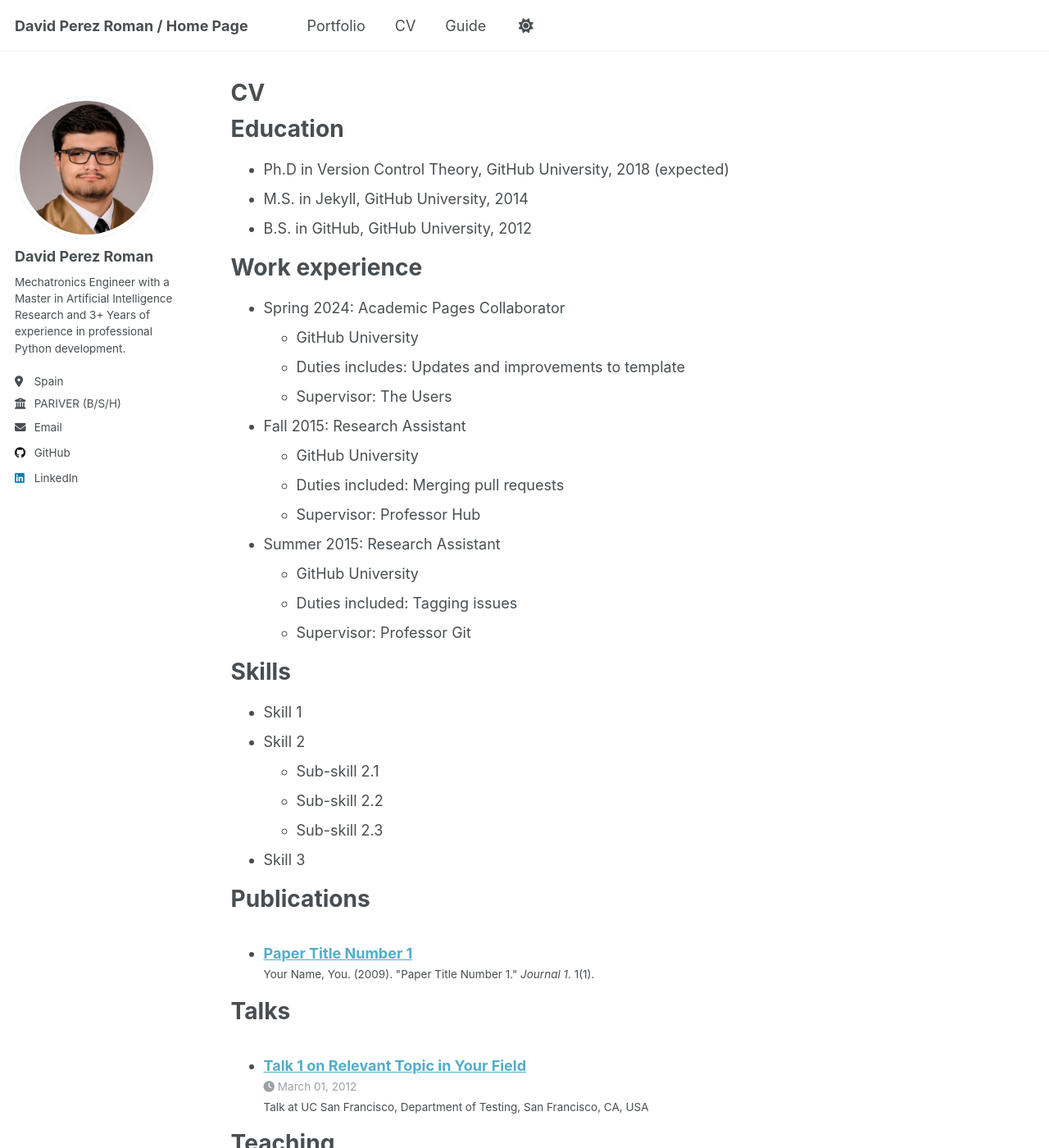
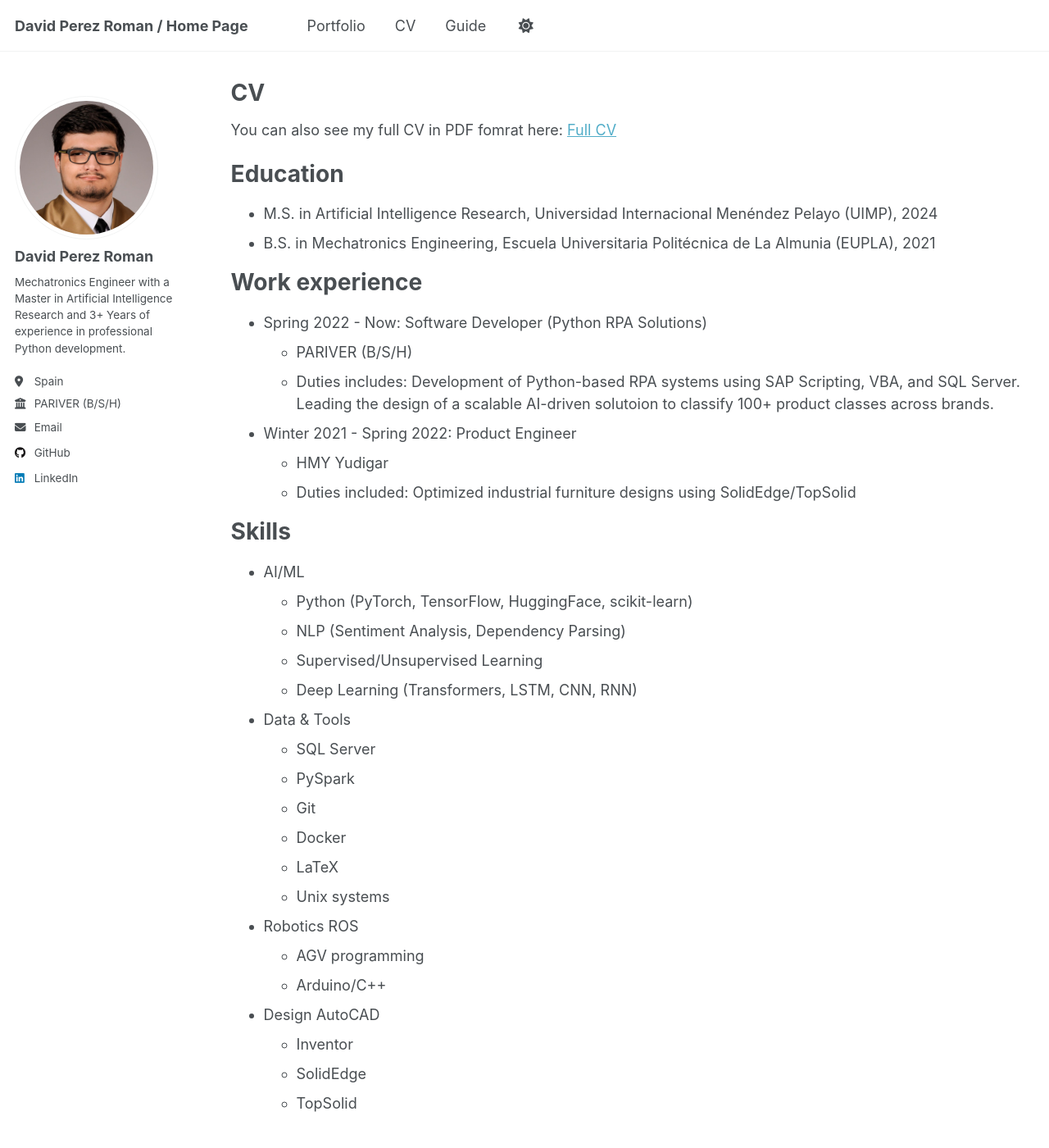
Before and after one commit to PerezDavid-98/PerezDavid-98.github.io, a Jekyll site: the page built from _pages/cv.md, in a window 1280 px wide and 1400 px high. Shown: the whole window at 82% size. Built offline with Jekyll 4.4.1, drawn with Linux system fonts in a browser that asks for light colours; some of the changed text lies outside the part shown.

Commit message:
Updated CV and About Sections

```diff
--- a/_pages/cv.md
+++ b/_pages/cv.md
@@ -9,39 +9,51 @@ redirect_from:
 
 {% include base_path %}
 
+You can also see my full CV in PDF fomrat here: [Full CV](https://perezdavid-98.github.io/files/CV.pdf)
+
+
 Education
 ======
-* Ph.D in Version Control Theory, GitHub University, 2018 (expected)
-* M.S. in Jekyll, GitHub University, 2014
-* B.S. in GitHub, GitHub University, 2012
+* M.S. in Artificial Intelligence Research, Universidad Internacional Menéndez Pelayo (UIMP), 2024
+* B.S. in Mechatronics Engineering, Escuela Universitaria Politécnica de La Almunia (EUPLA), 2021
 
 Work experience
 ======
-* Spring 2024: Academic Pages Collaborator
-  * GitHub University
-  * Duties includes: Updates and improvements to template
-  * Supervisor: The Users
+* Spring 2022 - Now: Software Developer (Python RPA Solutions)
+  * PARIVER (B/S/H)
+  * Duties includes: Development of Python-based RPA systems using SAP Scripting, VBA, and SQL Server. Leading the design of a scalable AI-driven solutoion to classify 100+ product classes across brands.
 
-* Fall 2015: Research Assistant
-  * GitHub University
-  * Duties included: Merging pull requests
-  * Supervisor: Professor Hub
+* Winter 2021 - Spring 2022: Product Engineer
+  * HMY Yudigar
+  * Duties included: Optimized industrial furniture designs using SolidEdge/TopSolid
 
-* Summer 2015: Research Assistant
-  * GitHub University
-  * Duties included: Tagging issues
-  * Supervisor: Professor Git
 
 Skills
 ======
-* Skill 1
-* Skill 2
-  * Sub-skill 2.1
-  * Sub-skill 2.2
-  * Sub-skill 2.3
-* Skill 3
+* AI/ML
+  * Python (PyTorch, TensorFlow, HuggingFace, scikit-learn)
+  * NLP (Sentiment Analysis, Dependency Parsing)
+  * Supervised/Unsupervised Learning
+  * Deep Learning (Transformers, LSTM, CNN, RNN)
+* Data & Tools
+  * SQL Server
+  * PySpark
+  * Git
+  * Docker
+  * LaTeX
+  * Unix systems
+* Robotics ROS
+  * AGV programming
+  * Arduino/C++
+* Design AutoCAD
+  * Inventor
+  * SolidEdge
+  * TopSolid
 
-Publications
+
+
+
+<!-- Publications
 ======
   <ul>{% for post in site.publications reversed %}
     {% include archive-single-cv.html %}
@@ -61,4 +73,4 @@ Teaching
 
 Service and leadership
 ======
-* Currently signed in to 43 different slack teams
+* Currently signed in to 43 different slack teams -->
```
Also changed, not shown: _pages/about.md (+6 -1 lines).
